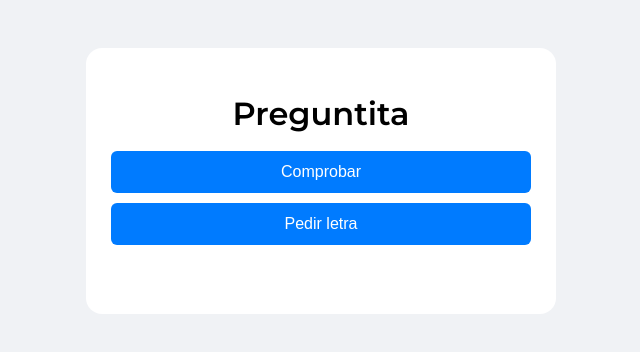
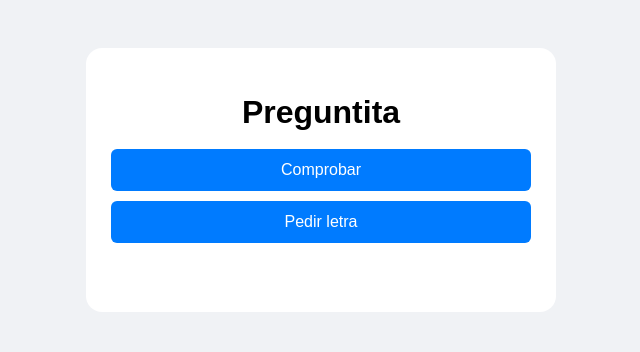
Before and after one commit to VictorLopezPardo/Preguntita, a plain HTML site: page index.html in a window 1280 px wide. Shown: the whole page, without its empty margins (319-959 px from the left). Drawn offline with Linux system fonts and the light colour scheme.

Commit message:
Add preconnect links and new font to index.html

```diff
--- a/index.html
+++ b/index.html
@@ -1,7 +1,9 @@
 <!DOCTYPE html>
 <html lang="es">
-<link href="https://fonts.googleapis.com/css2?family=Montserrat:wght@400;600&display=swap" rel="stylesheet">
 <head>
+  <link rel="preconnect" href="https://fonts.googleapis.com">
+  <link rel="preconnect" href="https://fonts.gstatic.com" crossorigin>
+  <link href="https://fonts.googleapis.com/css2?family=Arvo:ital,wght@0,400;0,700;1,400;1,700&display=swap" rel="stylesheet">
   <meta charset="UTF-8">
   <title>Preguntita - El juego del día</title>
   <link rel="stylesheet" href="style.css">
```
